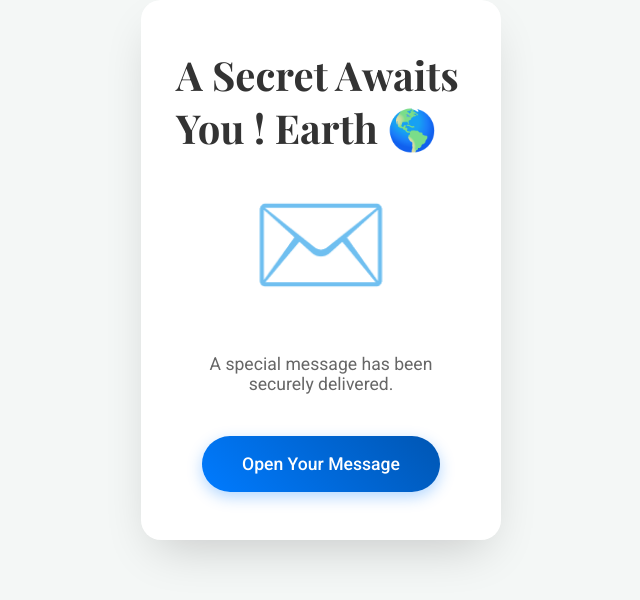
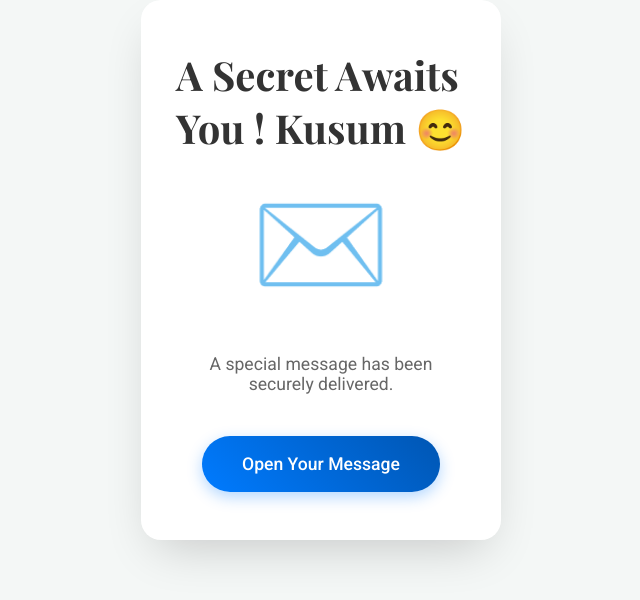
Before and after one commit to vedsbopp/gift, a plain HTML site: page index.html in a window 1280 px wide. Shown: the part 130-730 px from the top of the page, without its empty margins (319-959 px from the left). Drawn offline with nearby package versions, Linux system fonts and the light colour scheme.

Commit message:
Update index.html

```diff
--- a/index.html
+++ b/index.html
@@ -32,7 +32,7 @@
 
             <!-- Front of the card (initially visible) -->
             <div class="card-face card-front">
-                <h1 class="front-header">A Secret Awaits You ! Earth 🌎 </h1>
+                <h1 class="front-header">A Secret Awaits You ! Kusum 😊 </h1>
                 <div class="envelope-icon">✉️</div>
                 <p class="front-text">A special message has been securely delivered.</p>
                 <button id="reveal-button">Open Your Message</button>
```
